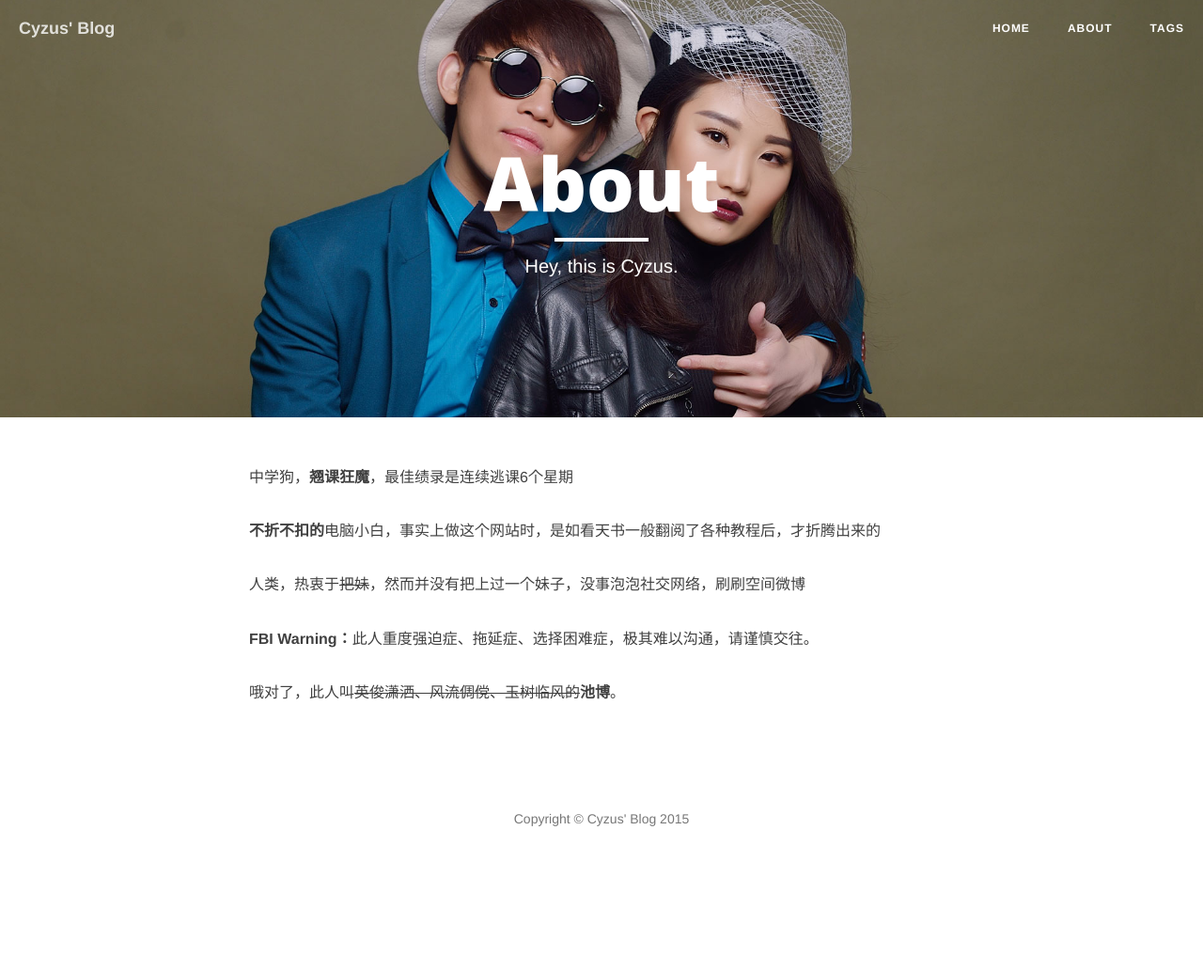
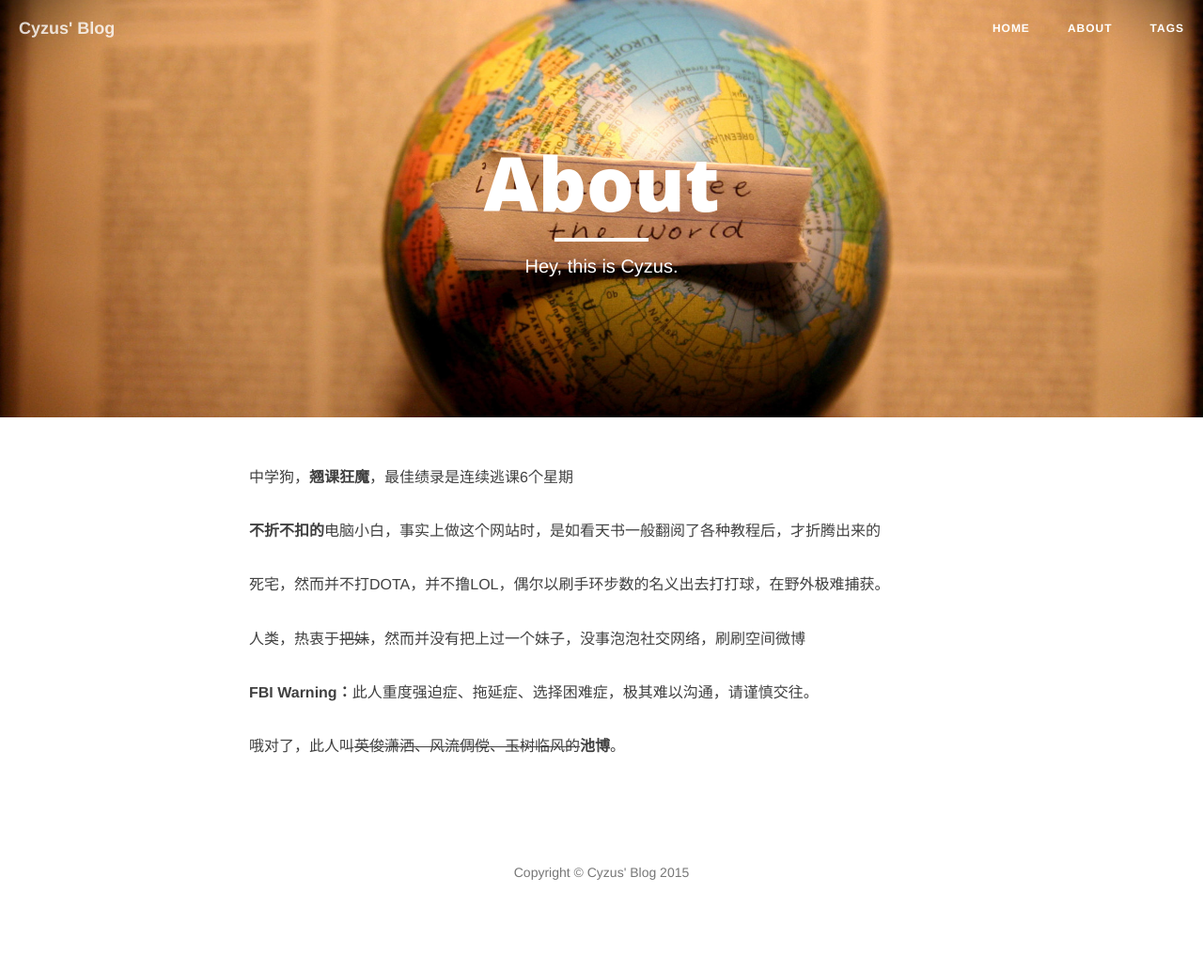
Before and after one commit to heyl1989/cyzus.github.io, a Jekyll site: the page built from about.html, in a window 1280 px wide. Shown: the whole page at 94% size. Built offline with Jekyll 4.4.1, drawn with Linux system fonts in a browser that asks for light colours; nearby versions of some CDN libraries; comment, search, counter and statistics services are not loaded; before the commit the page ends 976 px from its top, so only the background shows below that.

Commit message:
about change jpg

```diff
--- a/about.html
+++ b/about.html
@@ -8,6 +8,8 @@ header-img: "img/about-bg.jpg"
 <p>中学狗，<b>翘课狂魔</b>，最佳绩录是连续逃课6个星期</p>
 
 <p><b>不折不扣的</b>电脑小白，事实上做这个网站时，是如看天书一般翻阅了各种教程后，才折腾出来的</p>
+
+<p>死宅，然而并不打DOTA，并不撸LOL，偶尔以刷手环步数的名义出去打打球，在野外极难捕获。
 
 <p>人类，热衷于<del>把妹</del>，然而并没有把上过一个妹子，没事泡泡社交网络，刷刷空间微博</p>
 
```
Also changed, not shown: img/about-bg.jpg, img/icon_wechat.png (deleted), img/post-bg-2015.jpg (deleted), img/post-bg-alibaba.jpg (deleted), img/post-bg-android.jpg (deleted), img/post-bg-apple-event-2015.jpg (deleted), img/post-bg-digital-native.jpg (deleted), img/post-bg-e2e-ux.jpg (deleted), img/post-bg-js-module.jpg (deleted), img/post-bg-kuaidi.jpg (deleted), img/post-bg-miui6.jpg (deleted), img/post-bg-os-metro.jpg (deleted), img/post-bg-rwd.jpg (deleted), img/post-bg-see-u-ali.jpg (deleted), 2 more files.
